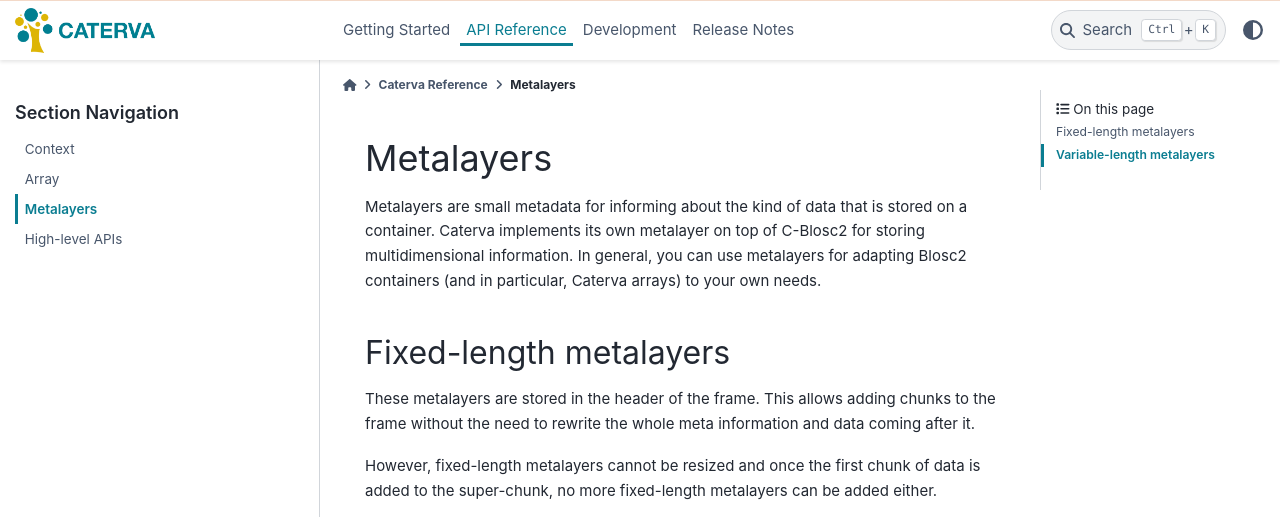
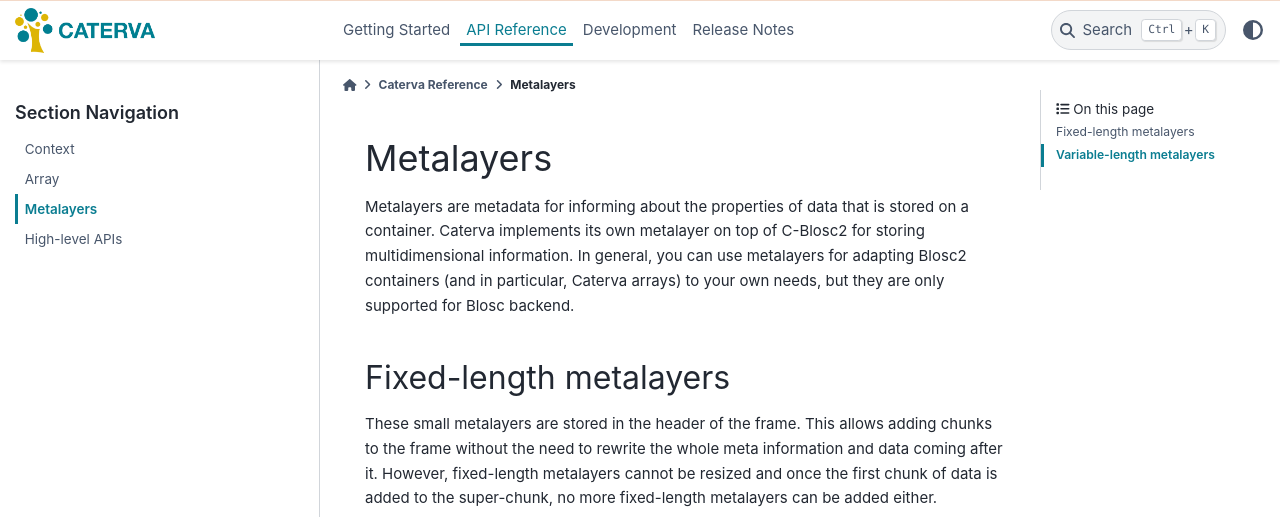
Before and after one commit to FrancescAlted/caterva, a Sphinx documentation site: the page built from doc/sphinx/reference/metalayers.rst, in a window 1280 px wide and 900 px high, cut to the strip 0-517 px from the top of the window. Built offline with Sphinx 7.4.7 and the PyData theme 0.15.4, drawn with Linux system fonts in a browser that asks for light colours.

Commit message:
edited the section API Reference of Sphinx docs

```diff
--- a/doc/sphinx/reference/array.rst
+++ b/doc/sphinx/reference/array.rst
@@ -1,7 +1,8 @@
 Array
 =====
-A Caterva array is a digital, ordered and multidimensional dataset (compressed or not) easy to handle using the Caterva functions.
-Furthermore, these functions let us to perform oprations with Caterva arrays like copying them, slicing them or converting them into buffers or files and vice versa.
+A Caterva array is a multidimensional dataset (compressed or not) easy to handle using the Caterva functions.
+Furthermore, Caterva only stores item size instead of the data type and every item of a Caterva array has the same size.
+On the other hand, Caterva functions let users to perform different operations with these arrays like copying, slicing, setting them or converting them into buffers or files and vice versa.
 
 .. doxygenstruct:: caterva_array_t
 
--- a/doc/sphinx/reference/metalayers.rst
+++ b/doc/sphinx/reference/metalayers.rst
@@ -1,12 +1,11 @@
 Metalayers
 ==========
-Metalayers are small metadata for informing about the kind of data that is stored on a container. Caterva implements its own metalayer on top of C-Blosc2 for storing multidimensional information.
-In general, you can use metalayers for adapting Blosc2 containers (and in particular, Caterva arrays) to your own needs.
+Metalayers are metadata for informing about the properties of data that is stored on a container. Caterva implements its own metalayer on top of C-Blosc2 for storing multidimensional information.
+In general, you can use metalayers for adapting Blosc2 containers (and in particular, Caterva arrays) to your own needs, but they are only supported for Blosc backend.
 
 Fixed-length metalayers
 -----------------------
-These metalayers are stored in the header of the frame. This allows adding chunks to the frame without the need to rewrite the whole meta information and data coming after it.
-
+These small metalayers are stored in the header of the frame. This allows adding chunks to the frame without the need to rewrite the whole meta information and data coming after it.
 However, fixed-length metalayers cannot be resized and once the first chunk of data is added to the super-chunk, no more fixed-length metalayers can be added either.
 
 .. doxygenfunction:: caterva_meta_exists
```
Also changed, not shown: 1 other file.
